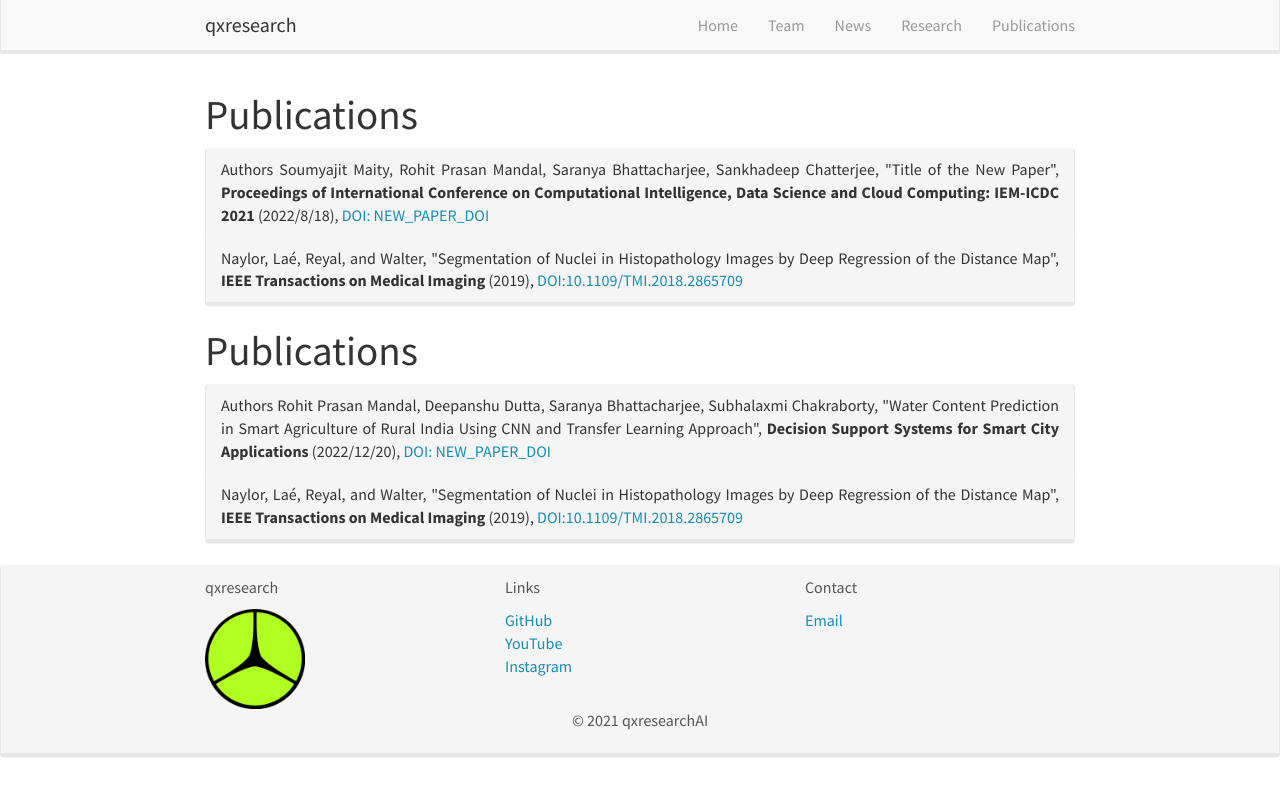
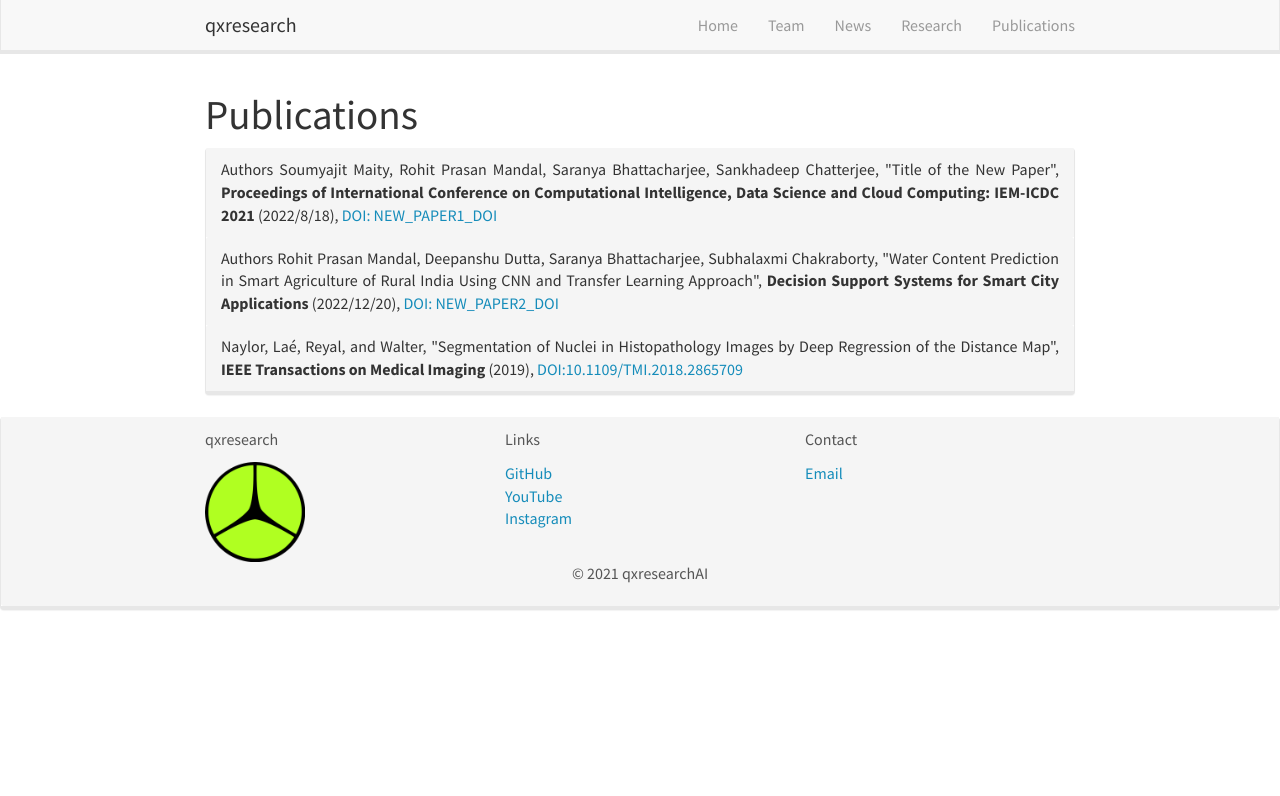
Before and after one commit to qxresearch/qxresearch.github.io, a Jekyll site: the page built from _pages/publications.html, in a window 1280 px wide. Shown: the top 796 px of the page. Built offline with Jekyll 4.4.1, drawn with Linux system fonts in a browser that asks for light colours; nearby versions of some CDN libraries.

Commit message:
Update publications.html

```diff
--- a/_pages/publications.html
+++ b/_pages/publications.html
@@ -6,13 +6,12 @@ sitemap: false
 permalink: /publications/
 ---
 
-
-<h1>{{page.title}}</h1>
+<h1>{{ page.title }}</h1>
 
 <div class="panel-group" id="accordion">
     <div class="panel panel-default">
 
-        <!-- New Paper -->
+        <!-- New Paper 1 -->
         <div class="panel-heading">
             <!-- Authors -->
             Authors
@@ -28,10 +27,10 @@ permalink: /publications/
             (2022/8/18),
 
             <!-- DOI -->
-            <a href="https://doi.org/NEW_PAPER_DOI">DOI: NEW_PAPER_DOI</a>
+            <a href="https://doi.org/NEW_PAPER1_DOI">DOI: NEW_PAPER1_DOI</a>
         </div>
 
-        <div id="collapseNEW" class="panel-collapse collapse">
+        <div id="collapseNEW1" class="panel-collapse collapse">
             <div class="panel-body">
                 <!-- Description -->
                 Maity, Soumyajit Mandal, Rohit Prasan Bhattacharjee, Saranya Chatterjee, Sankhadeep Alzheimer’s disease is an incurable, progressive neurological disease that causes the brain to shrink and brain cells to die. Earlier detection of Alzheimer’s disease can lead to proper treatment and prevent brain tissue damage. So accurate and fast detection of Alzheimer is most important. There is many well-established model which can predict Alzheimer’s disease but they struggle hard for imbalance datasets. This work has focused on the early and fast detection of Alzheimer’s disease from imbalance brain magnetic resonance imaging (MRI) dataset using proper variational autoencoder (VAE) model. Firstly, the whole dataset has been converted into a latent vector form then we used some popular sampling methods to balance the dataset. Finally, we applied some classification algorithm to classify the brain MRI images into …
@@ -40,56 +39,11 @@ permalink: /publications/
                 Total citations: Cited by 1
 
                 <!-- Link -->
-                <a class="btn btn-outline-primary" href="https://doi.org/NEW_PAPER_DOI" role="button" target="blank">Link</a>
+                <a class="btn btn-outline-primary" href="https://doi.org/NEW_PAPER1_DOI" role="button" target="blank">Link</a>
             </div>
         </div>
 
-        <!-- Continue with other publications -->
-        {% for publi in site.data.publications %}
-            <div class="panel-heading">
-                <!-- authors -->
-                {% assign authors = "" | split:"/" %}
-                {% for author in publi.author %}
-                    {% assign authors = authors | push: author.family %}
-                {% endfor %}
-                {{ authors | array_to_sentence_string }},
-
-                <!-- title with link -->
-                "{{ publi.title }}",
-
-                <!-- container -->
-                <b>{{ publi.container-title }}</b>
-
-                <!-- issued date -->
-                ({{ publi.issued.date-parts | jsonify | slice: 3,4 }}),
-
-                <!-- DOI -->
-                {% if publi.DOI %}
-                    <a href="https://doi.org/{{publi.DOI}}">DOI:{{publi.DOI}}</a>
-                {% endif %}
-            </div>
-
-            <div id="collapse{{forloop.index}}" class="panel-collapse collapse">
-                <div class="panel-body">
-                    <p>{{ publi.abstract }}</p>
-
-                    <a class="btn btn-outline-primary" href="https://doi.org/{{publi.DOI}}"
-                    role="button" target="blank">Link</a>
-                </div>
-            </div>
-        {% endfor %}
-
-    </div>
-</div>
-
-
-
-<h1>{{ page.title }}</h1>
-
-<div class="panel-group" id="accordion">
-    <div class="panel panel-default">
-
-        <!-- New Paper -->
+        <!-- New Paper 2 -->
         <div class="panel-heading">
             <!-- Authors -->
             Authors
@@ -105,10 +59,10 @@ permalink: /publications/
             (2022/12/20),
 
             <!-- DOI -->
-            <a href="https://doi.org/NEW_PAPER_DOI">DOI: NEW_PAPER_DOI</a>
+            <a href="https://doi.org/NEW_PAPER2_DOI">DOI: NEW_PAPER2_DOI</a>
         </div>
 
-        <div id="collapseNEW" class="panel-collapse collapse">
+        <div id="collapseNEW2" class="panel-collapse collapse">
             <div class="panel-body">
                 <!-- Description -->
                 Soil moisture prediction is one of the emerging fields in the domain of smart agriculture. Ample moisture levels are of high importance to yields; thus, plants will not grow and develop with inadequate soil moisture, which influences soil temperature and heat capacity and also prevents soil from weathering. Accurate soil moisture detection can lead to proper growth of all kinds of trees and crops. In this chapter, we have implemented a deep learning and few transfer learning algorithms, such as convolutional neural network (CNN), VGGNet (VGG‐16, VGG‐19), Inception v3, ResNet50, Xception for prediction of soil moisture based on a very small custom dataset of 626 field images of rural India over a period of 10 days, both with and without the effect of data augmentation. We have also demonstrated how these pretrained algorithms save both time and resources compared to traditional …
@@ -117,7 +71,7 @@ permalink: /publications/
                 Total citations: Cited by 0 <!-- Update the citation count as per the actual data -->
 
                 <!-- Link -->
-                <a class="btn btn-outline-primary" href="https://doi.org/NEW_PAPER_DOI" role="button" target="blank">Link</a>
+                <a class="btn btn-outline-primary" href="https://doi.org/NEW_PAPER2_DOI" role="button" target="blank">Link</a>
             </div>
         </div>
 
```
